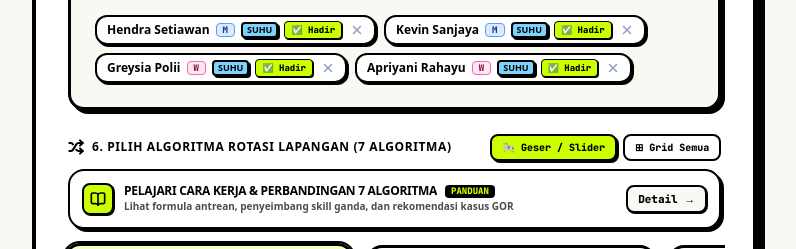
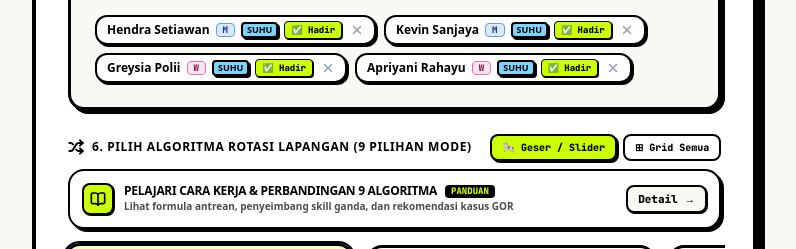
Before and after one commit to Bradleyalexa/playfield-app, a Next.js app: page / in a window 1280 px wide. Shown: the part 2240-2489 px from the top of the page, without its empty margins (56-852 px from the left). Built offline with nearby package versions, Linux system fonts and the light colour scheme.

Commit message:
fix: make algorithm count dynamic and accurate across UI and modals

```diff
--- a/src/app/page.tsx
+++ b/src/app/page.tsx
@@ -1059,7 +1059,7 @@ export default function HomePage() {
                   <div className="flex items-center gap-2">
                     <Shuffle className="h-4 w-4 stroke-[3]" />
                     <label className="text-xs font-black uppercase tracking-wider text-black">
-                      6. Pilih Algoritma Rotasi Lapangan (7 Algoritma)
+                      6. Pilih Algoritma Rotasi Lapangan ({Object.keys(ALGORITHM_REGISTRY).length} Pilihan Mode)
                     </label>
                   </div>
 
@@ -1085,7 +1085,7 @@ export default function HomePage() {
                           ? "bg-[#ccff00] text-black shadow-[2px_2px_0px_#000]"
                           : "bg-white text-black hover:bg-slate-50"
                       }`}
-                      title="Tampilan Grid (Lihat Semua 7 Sekaligus)"
+                      title="Tampilan Grid (Lihat Semua Pilihan)"
                     >
                       <span>⊞ Grid Semua</span>
                     </button>
@@ -1104,7 +1104,7 @@ export default function HomePage() {
                     <div className="min-w-0">
                       <div className="flex items-center gap-2">
                         <span className="text-xs font-black uppercase tracking-tight text-black truncate">
-                          Pelajari Cara Kerja &amp; Perbandingan 7 Algoritma
+                          Pelajari Cara Kerja &amp; Perbandingan {Object.keys(ALGORITHM_REGISTRY).length} Algoritma
                         </span>
                         <span className="text-[9px] font-mono font-black uppercase bg-black text-[#ccff00] px-1.5 py-0.2 rounded hidden sm:inline">
                           PANDUAN
--- a/src/components/schedule/AlgorithmExplainerModal.tsx
+++ b/src/components/schedule/AlgorithmExplainerModal.tsx
@@ -203,7 +203,9 @@ export function AlgorithmExplainerModal({
                 <span className="text-[11px] font-mono font-black uppercase px-2 py-0.5 rounded bg-black text-[#ccff00]">
                   PANDUAN LENGKAP
                 </span>
-                <span className="text-xs font-bold text-black/60">7 Algoritma Rotasi Lapangan</span>
+                <span className="text-xs font-bold text-black/60">
+                  {Object.keys(ALGORITHM_REGISTRY).length} Algoritma Rotasi Lapangan
+                </span>
               </div>
               <h2 className="text-xl sm:text-2xl font-black text-black uppercase tracking-tight">
                 Cara Kerja & Perbandingan Algoritma Mabar
--- a/src/core/matchmaking/balanced-queue.ts
+++ b/src/core/matchmaking/balanced-queue.ts
@@ -44,7 +44,7 @@ export function addMinutesToTimeString(timeStr: string, minutesToAdd: number): s
 }
 
 /**
- * Smart Matchmaking Engine dengan dukungan 6 Algoritma Mabar Lapangan
+ * Smart Matchmaking Engine dengan Multi-Algoritma Mabar Lapangan
  */
 export function generateBalancedMatches(
   allPlayers: Player[],
```
